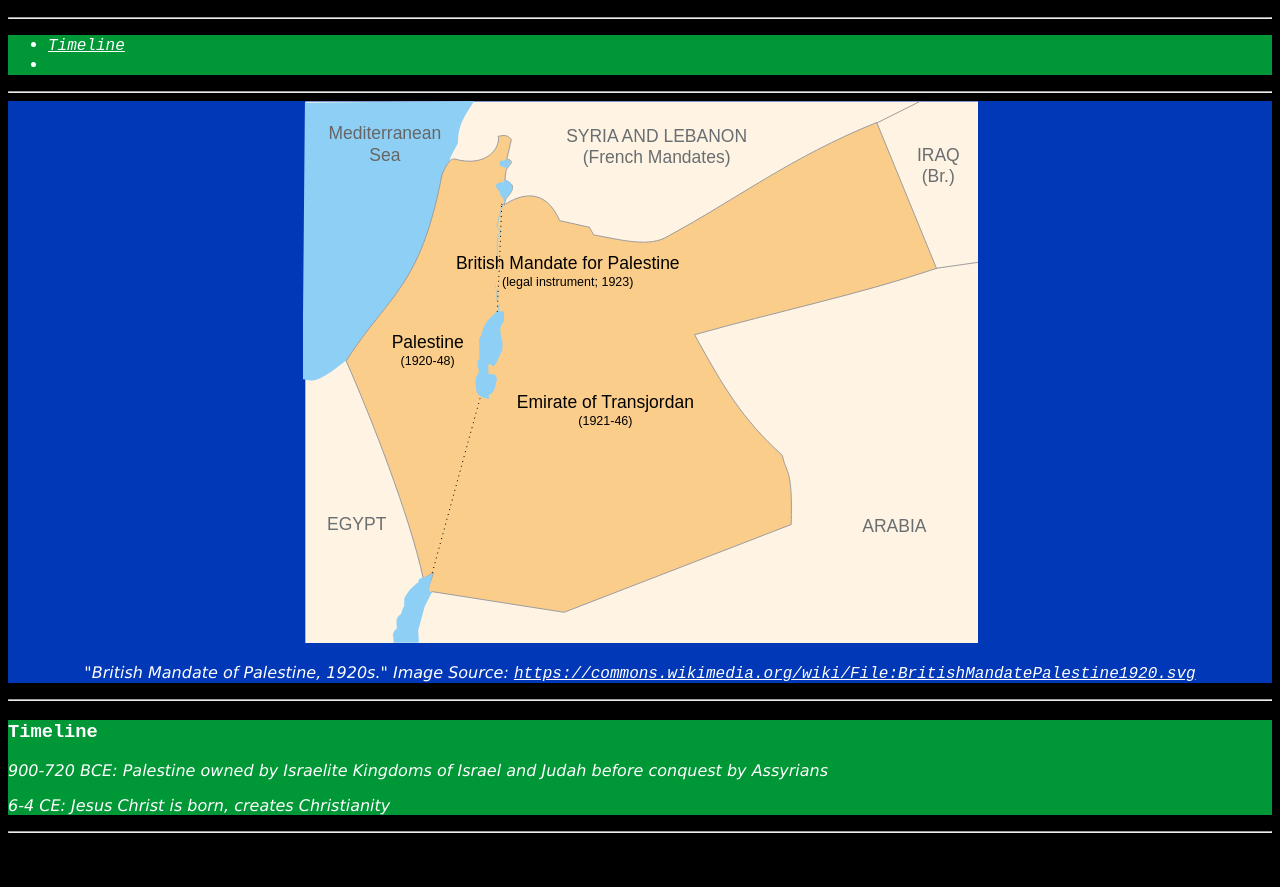
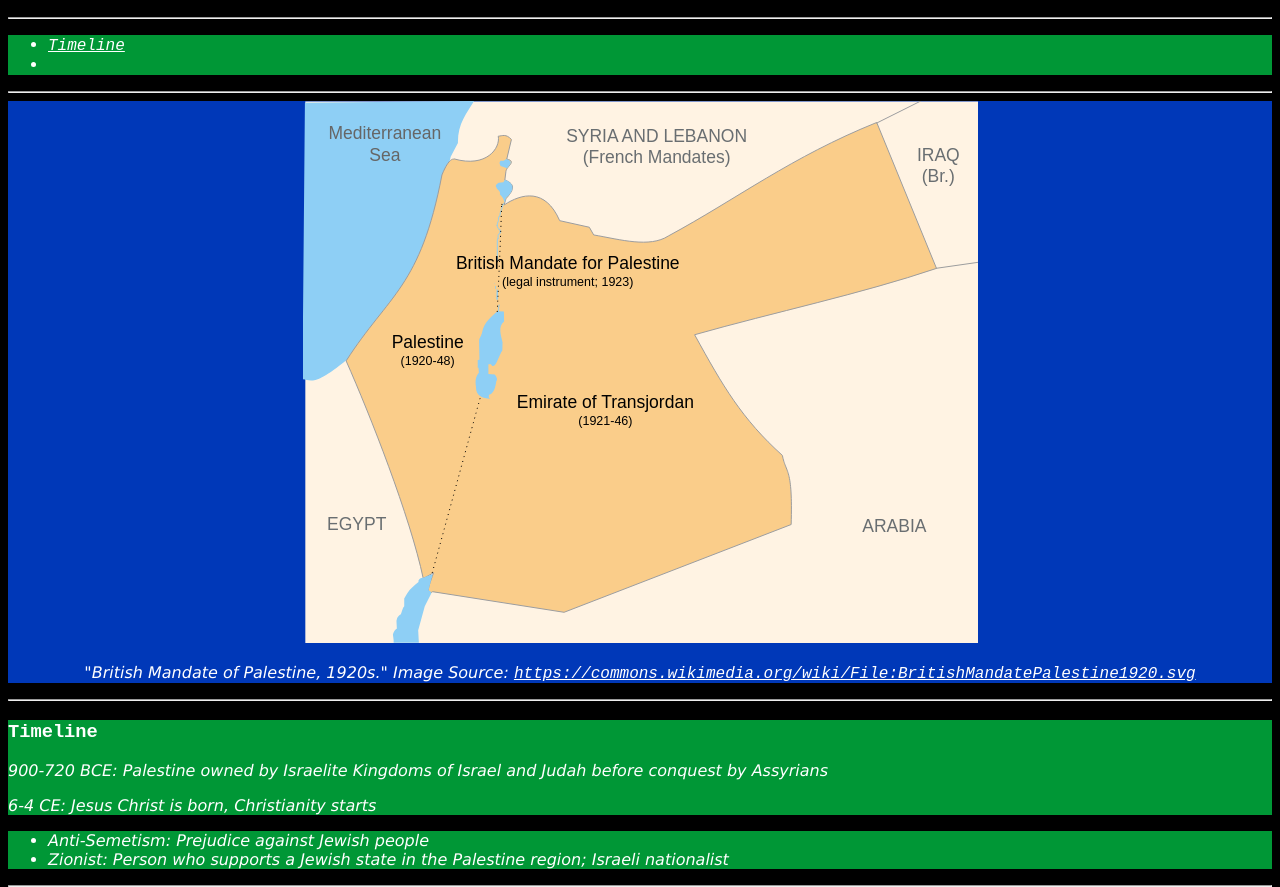
Before and after one commit to IndependentSchoolProjects/OtherFrontsProject, a plain HTML site: page index.html in a window 1280 px wide. Shown: the part 110-997 px from the top of the page. Before the commit the page ends 943 px from the top, so only its background shows below. Drawn offline with Linux system fonts and the light colour scheme.

Commit message:
Update index.html

```diff
--- a/index.html
+++ b/index.html
@@ -18,7 +18,7 @@
                     <a href="#timeline">Timeline</a>
                 </li>
                 <li>
-                    <a></a>
+                    <a href="#definitions"></a>
                 </li>
             </ul>
         </div>
@@ -27,7 +27,7 @@
         <div class="bg2">
             <img src="images/BritishMandate.svg" alt="British Mandate of Palestine, 1920s."/>
             <p>
-                "British Mandate of Palestine, 1920s." Image Source: <a href="https://commons.wikimedia.org/wiki/File:BritishMandatePalestine1920.svg">https://commons.wikimedia.org/wiki/File:BritishMandatePalestine1920.svg</a>
+                "British Mandate of Palestine, 1920s." Image Source: <a href="https://commons.wikimedia.org/wiki/File:BritishMandatePalestine1920.svg" target="_blank">https://commons.wikimedia.org/wiki/File:BritishMandatePalestine1920.svg</a>
             </p>
         </div>
         <hr/>
@@ -35,8 +35,20 @@
         <div class="bg1" id="timeline">
             <h3><a>Timeline</a></h3>
             <p>900-720 BCE: Palestine owned by Israelite Kingdoms of Israel and Judah before conquest by Assyrians</p>
-            <p>6-4 CE: Jesus Christ is born, creates Christianity</p>
+            <p>6-4 CE: Jesus Christ is born, Christianity starts</p>
         </div>
+
+        <div class="bg1" id="definitions">
+            <ul>
+                <li>
+                    Anti-Semetism: Prejudice against Jewish people
+                </li>
+                <li>
+                    Zionist: Person who supports a Jewish state in the Palestine region; Israeli nationalist
+                </li>
+            </ul>
+        </div>
+
         <hr/>
 
     </body>
```
